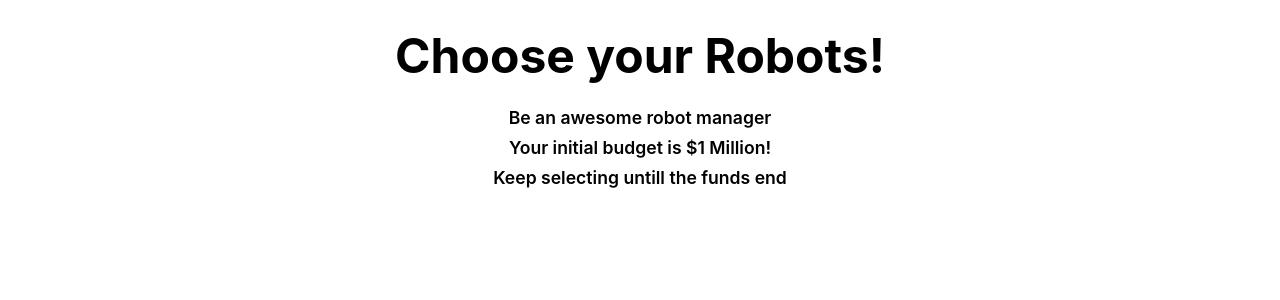
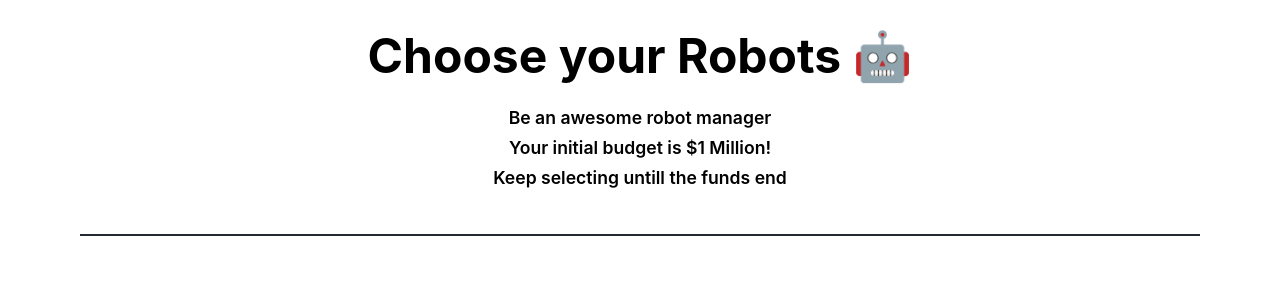
Before and after one commit to moeen-mahmud/robo-mania, a React (Create React App) app: page / in a window 1280 px wide. Shown: the top 300 px of the page. Built offline with nearby package versions, Linux system fonts and the light colour scheme.

Commit message:
fixed header

```diff
--- a/src/components/Header/Header.css
+++ b/src/components/Header/Header.css
@@ -1,5 +1,8 @@
 .header-area {
   text-align: center;
+  margin: 0 5rem;
+  padding-bottom: 2rem;
+  border-bottom: 2px solid #232832;
 }
 
 .header-area h1 {
--- a/src/components/Header/Header.js
+++ b/src/components/Header/Header.js
@@ -4,7 +4,7 @@ import "./Header.css";
 const Header = () => {
   return (
     <div className="header-area">
-      <h1>Choose your Robots!</h1>
+      <h1>Choose your Robots 🤖</h1>
       <p className="main-subtitle">Be an awesome robot manager</p>
       <p>Your initial budget is $1 Million!</p>
       <p className="secondary-subtitle">Keep selecting untill the funds end</p>
```
